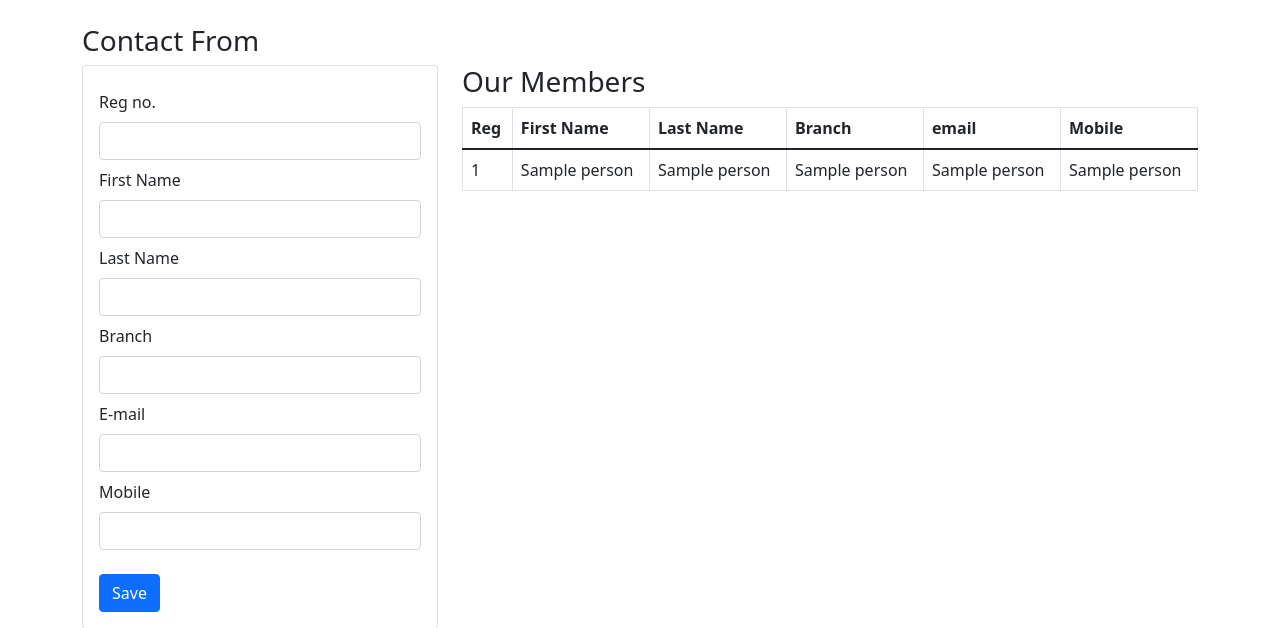
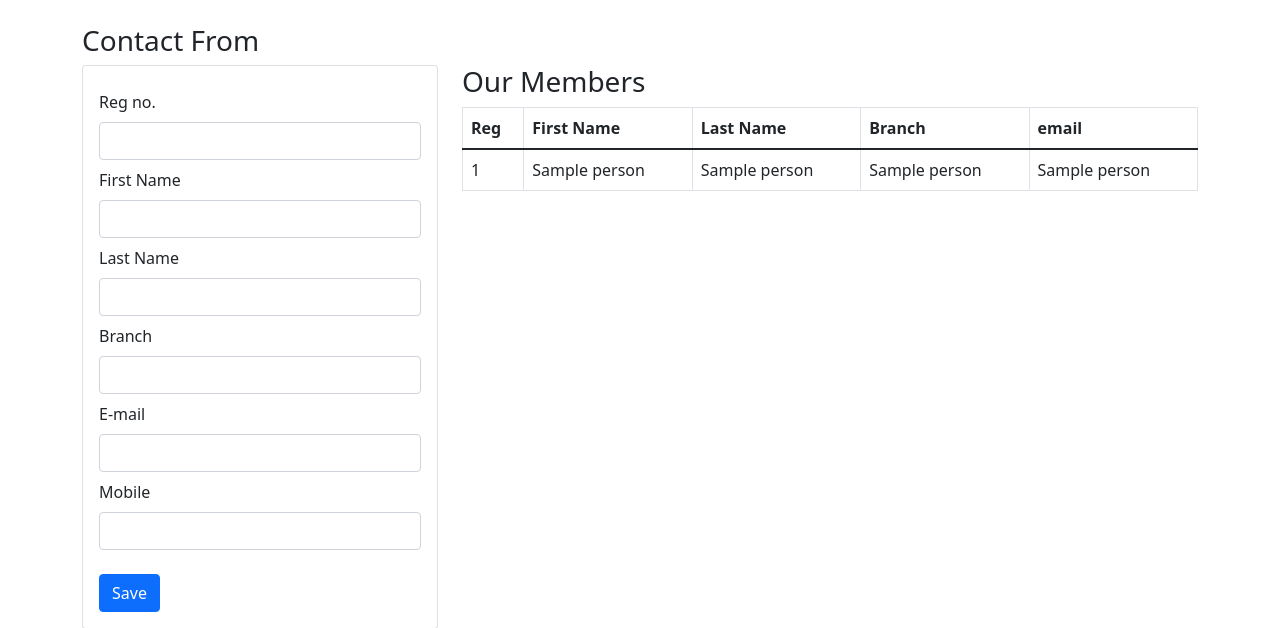
Before and after one commit to ritikranjan12/Student-Database-Using-Postgressql, a Flask app: page / in a window 1280 px wide. Shown: the part 58-686 px from the top of the page. Run offline with Flask 2, Linux system fonts and the light colour scheme; a database or web service that is not in the repository returns one stand-in record (values such as "Sample title"); some libraries are stand-ins or nearby versions.

Commit message:
Updated Form

```diff
--- a/templates/index.html
+++ b/templates/index.html
@@ -53,7 +53,6 @@
                     <th scope="col">Last Name</th>
                     <th scope="col">Branch</th>
                     <th scope="col">email</th>
-                    <th scope="col">Mobile</th>
                   </tr>
                 </thead>
                 <tbody>
@@ -64,7 +63,6 @@
                       <td>{{row[2]}}</td>
                       <td>{{row[3]}}</td>
                       <td>{{row[4]}}</td>
-                      <td>{{row[5]}}</td>
                     </tr>
                 {% endfor %}
                   </tbody>
```
